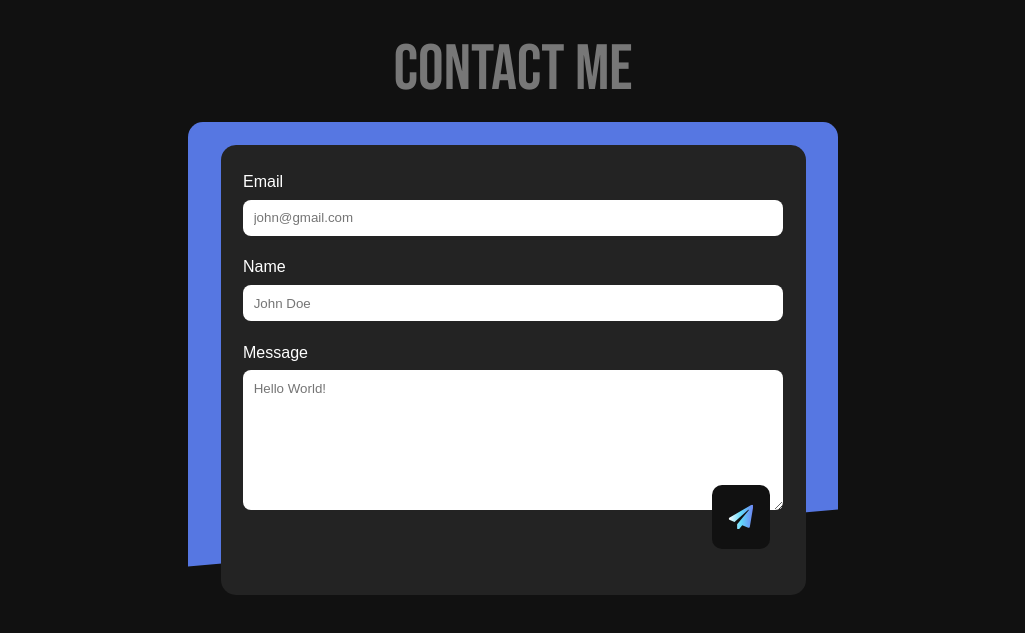
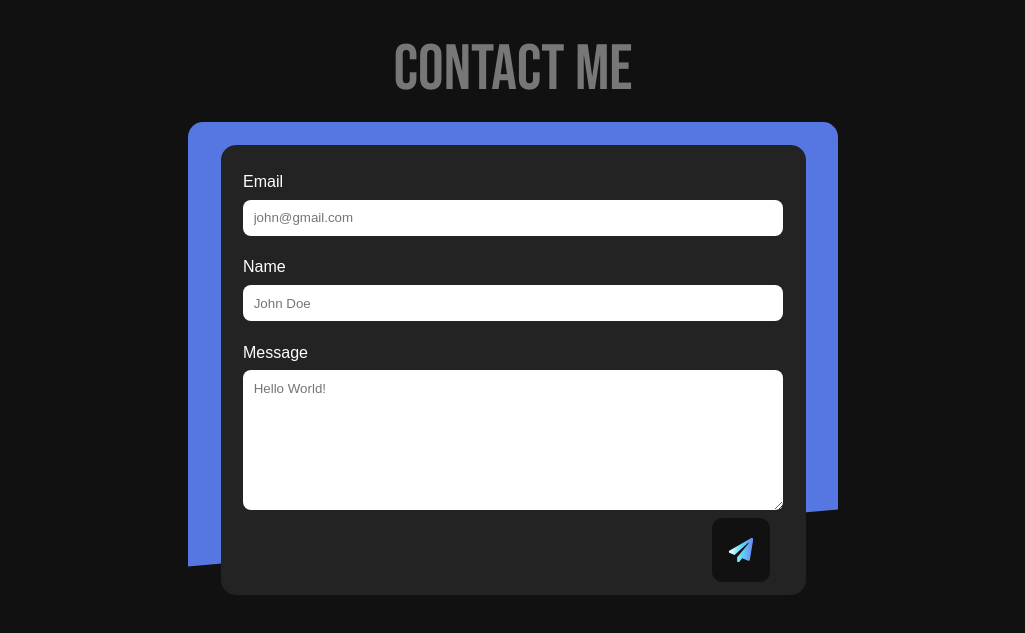
Before and after one commit to ajvejkoo/portfolio, a plain HTML site: page index.html in a window 1280 px wide. Shown: the part 2394-3027 px from the top of the page, without its empty margins (127-1152 px from the left). Drawn offline with Linux system fonts and the light colour scheme.

Commit message:
Fixed Submit Button
Submit button was under text area for Chrome, did  a hackfix and moved it under the text area for now.

```diff
--- a/styles.css
+++ b/styles.css
@@ -359,7 +359,6 @@ a:hover{
     background: var(--color-main-bg);
     border: none;
     border-radius: 10px;
-    margin-top: -2.5em;
     margin-right: 1em;
 }
 
```
